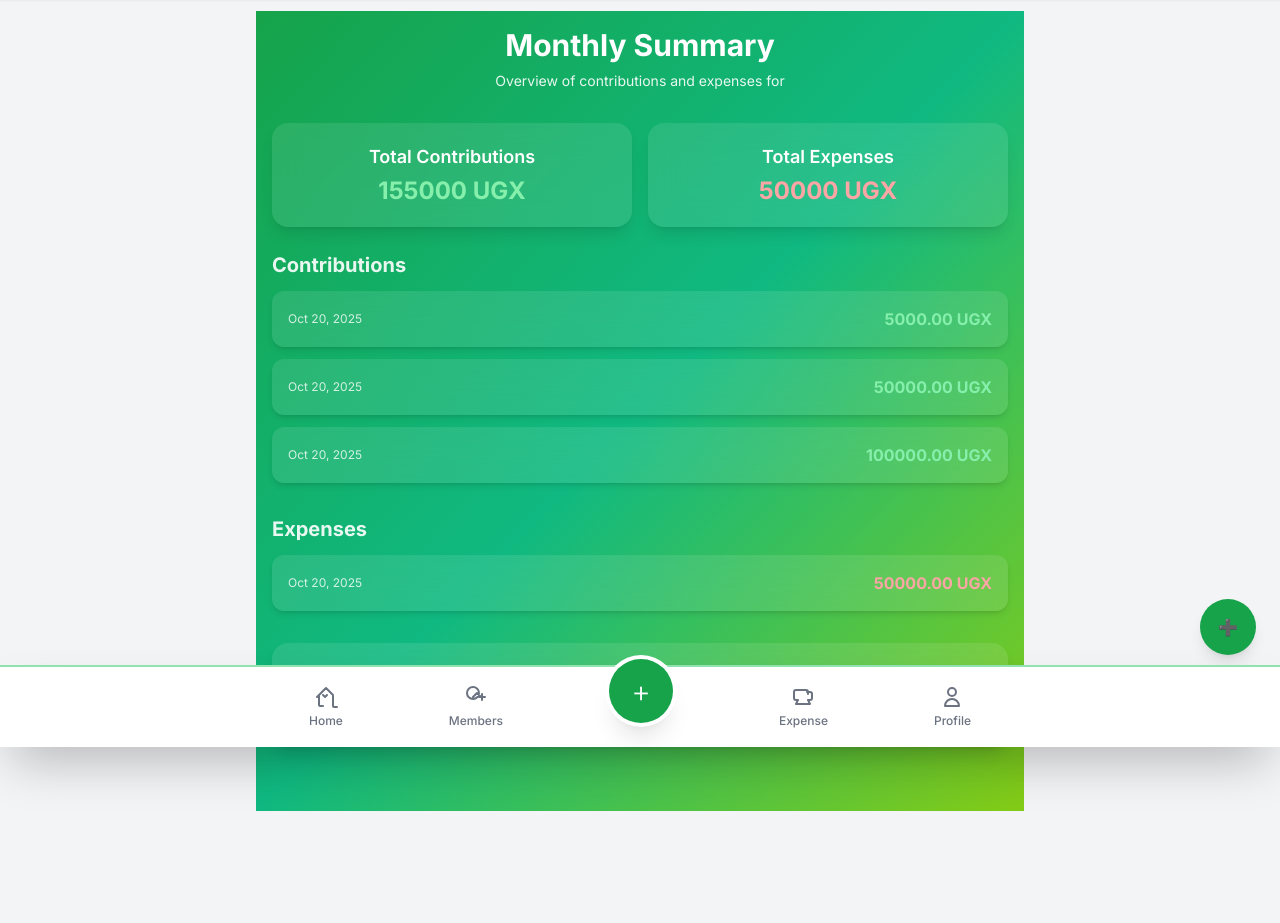
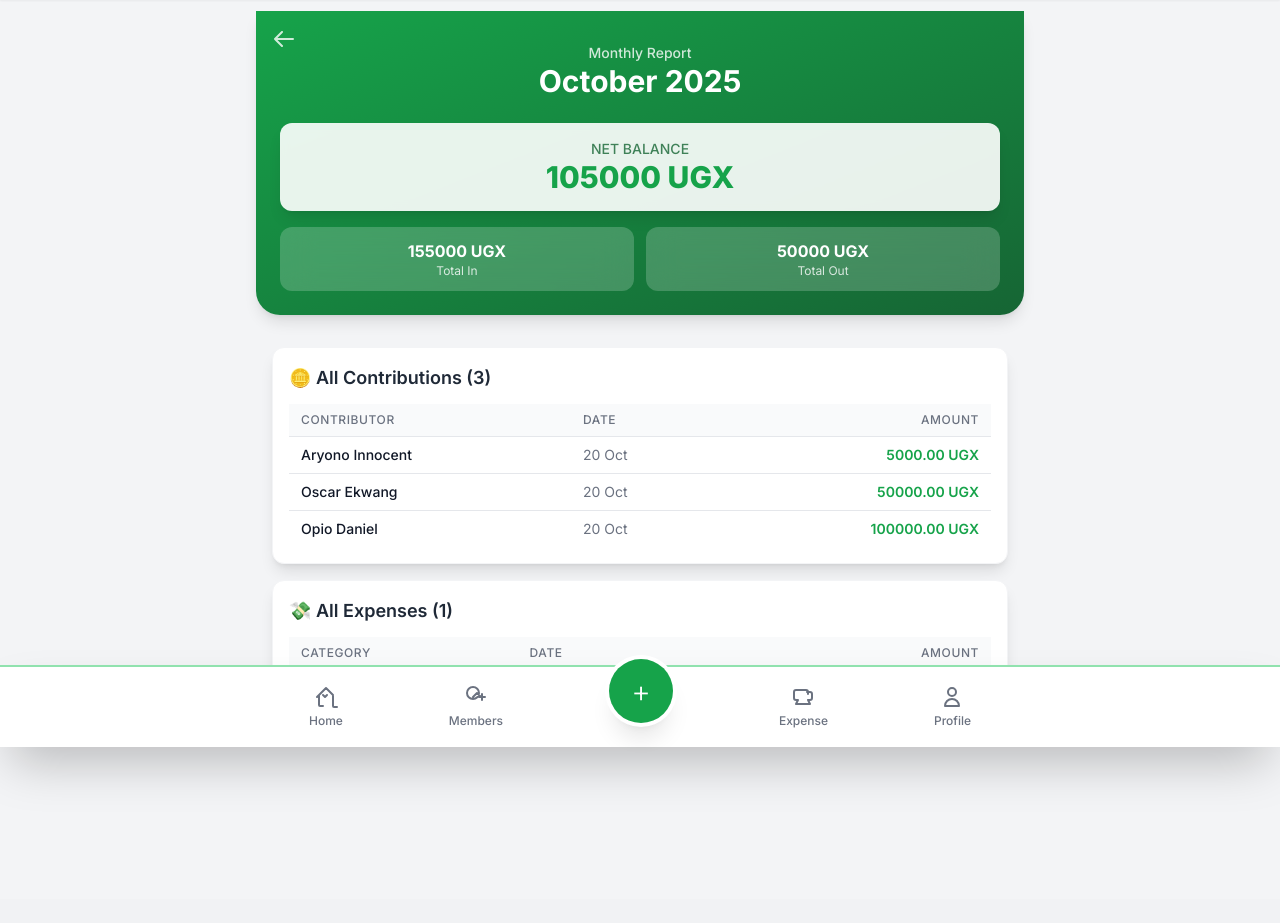
Before and after one commit to opiodaniel/family_savings_project, a Django app: page /monthly-summary/ in a window 1280 px wide. Shown: the part 53-976 px from the top of the page. After the commit the page ends 831 px from the top, so only its background shows below. Run offline with Django 5.2, Linux system fonts and the light colour scheme; a user stored in the database is signed in; data comes from the database, SQL or seed files in the repository; both versions use the stored data as it was after the commit; some libraries are stand-ins or nearby versions.

Commit message:
working on monthly contribution page

```diff
--- a/savings/templates/monthly_summary.html
+++ b/savings/templates/monthly_summary.html
@@ -1,83 +1,133 @@
 {% extends 'base.html' %}
-{% load static %}
+{% block title %}Monthly Summary{% endblock %}
 
 {% block content %}
-<section class="min-h-screen bg-gradient-to-br from-green-600 via-emerald-500 to-lime-500 text-white p-4">
 <!-- Header -->
-  <div class="max-w-3xl mx-auto text-center mb-8">
-    <h1 class="text-2xl md:text-3xl font-bold mb-2">Monthly Summary</h1>
-    <p class="text-sm opacity-90">Overview of contributions and expenses for {{ month|date:"F Y" }}</p>
+<div class="relative bg-gradient-to-br from-green-600 to-green-800 to-green-800 text-white p-6 rounded-b-3xl shadow-lg mb-8">
+    <a href="{% url 'dashboard' %}" class="absolute top-4 left-4 text-white opacity-80 hover:opacity-100">
+        <!-- Back Icon -->
+        <svg class="w-6 h-6" fill="none" stroke="currentColor" viewBox="0 0 24 24" xmlns="http://www.w3.org/2000/svg"><path stroke-linecap="round" stroke-linejoin="round" stroke-width="2" d="M10 19l-7-7m0 0l7-7m-7 7h18"></path></svg>
+    </a>
+    <div class="text-center pt-2">
+        <p class="text-sm font-medium opacity-80">Monthly Report</p>
+        <h1 class="text-3xl font-bold">{{ month }} {{ year }}</h1>
     </div>
 
-  <!-- Totals Overview -->
-  <div class="grid grid-cols-1 sm:grid-cols-2 gap-4 max-w-3xl mx-auto mb-6">
-    <div class="bg-white/10 backdrop-blur-lg p-5 rounded-2xl shadow-lg text-center">
-      <h2 class="text-lg font-semibold mb-1">Total Contributions</h2>
-      <p class="text-2xl font-bold text-green-300">{{ total_contributions }} UGX</p>
+    <!-- Summary Metrics -->
+    <div class="bg-white/90 backdrop-blur-sm p-4 rounded-xl shadow-lg mt-6 text-center text-green-800">
+        <p class="text-sm font-medium opacity-80">NET BALANCE</p>
+        <p class="text-3xl font-extrabold
+           {% if balance >= 0 %}text-green-600{% else %}text-red-500{% endif %}">
+            {{ balance|default:"0.00" }} UGX
+        </p>
     </div>
-    <div class="bg-white/10 backdrop-blur-lg p-5 rounded-2xl shadow-lg text-center">
-      <h2 class="text-lg font-semibold mb-1">Total Expenses</h2>
-      <p class="text-2xl font-bold text-red-300">{{ total_expenses }} UGX</p>
+
+    <div class="mt-4 grid grid-cols-2 gap-3 text-center">
+        <div class="bg-white/20 backdrop-blur-lg p-3 rounded-xl">
+            <p class="text-base font-bold">{{ total_contributions|default:"0.00" }} UGX</p>
+            <p class="text-xs opacity-80">Total In</p>
+        </div>
+        <div class="bg-white/20 backdrop-blur-lg p-3 rounded-xl">
+            <p class="text-base font-bold">{{ total_expenses|default:"0.00" }} UGX</p>
+            <p class="text-xs opacity-80">Total Out</p>
+        </div>
     </div>
 </div>
 
-  <!-- Contributions -->
-  <div class="max-w-3xl mx-auto mb-8">
-    <h2 class="text-xl font-bold mb-3 text-white/90">Contributions</h2>
-    <div class="space-y-3">
-      {% for contribution in user_contributions %}
-      <div class="bg-white/10 backdrop-blur-lg p-4 rounded-xl shadow-md flex justify-between items-center">
-        <div>
-          <p class="font-semibold text-white">{{ contribution.member.name }}</p>
-          <p class="text-xs text-white/80">{{ contribution.date|date:"M d, Y" }}</p>
+<!-- Section: All Contributions -->
+<div class="space-y-4 px-4 mb-16">
+    <div class="bg-white p-4 rounded-xl shadow-lg border border-gray-100">
+        <h2 class="text-lg font-semibold text-gray-800 mb-3 flex justify-between">
+            <span>🪙 All Contributions ({{ user_contributions|length }})</span>
+        </h2>
+
+        <!-- Table Container - Height reduced to max-h-60 for compactness -->
+        <div class="overflow-x-auto">
+            <div class="max-h-60 overflow-y-auto">
+                {% if user_contributions %}
+                    <table class="min-w-full divide-y divide-gray-200">
+                        <thead class="bg-gray-50 sticky top-0">
+                            <tr>
+                                <th scope="col" class="px-3 py-2 text-left text-xs font-medium text-gray-500 uppercase tracking-wider">
+                                    Contributor
+                                </th>
+                                <th scope="col" class="px-3 py-2 text-left text-xs font-medium text-gray-500 uppercase tracking-wider">
+                                    Date
+                                </th>
+                                <th scope="col" class="px-3 py-2 text-right text-xs font-medium text-gray-500 uppercase tracking-wider">
+                                    Amount
+                                </th>
+                            </tr>
+                        </thead>
+                        <tbody class="bg-white divide-y divide-gray-200">
+                            {% for c in user_contributions %}
+                            <tr>
+                                <td class="px-3 py-2 whitespace-nowrap text-sm font-medium text-gray-900">
+                                    <!-- Display the Member's name from the related Member object -->
+                                    {{ c.member.first_name|title }} {{ c.member.last_name|title }}
+                                </td>
+                                <td class="px-3 py-2 whitespace-nowrap text-sm text-gray-500">
+                                    {{ c.date|date:"d M" }}
+                                </td>
+                                <td class="px-3 py-2 whitespace-nowrap text-sm text-right font-semibold text-green-600">
+                                    {{ c.amount }} UGX
+                                </td>
+                            </tr>
+                            {% endfor %}
+                        </tbody>
+                    </table>
+                {% else %}
+                    <p class="text-gray-500 text-sm text-center py-4">No contributions recorded this month.</p>
+                {% endif %}
             </div>
-        <span class="text-green-300 font-bold">{{ contribution.amount }} UGX</span>
-      </div>
-      {% empty %}
-      <div class="text-center text-white/80 italic">No contributions this month.</div>
-      {% endfor %}
         </div>
     </div>
 
-  <!-- Expenses -->
-  <div class="max-w-3xl mx-auto mb-8">
-    <h2 class="text-xl font-bold mb-3 text-white/90">Expenses</h2>
-    <div class="space-y-3">
-      {% for expense in expenses %}
-      <div class="bg-white/10 backdrop-blur-lg p-4 rounded-xl shadow-md flex justify-between items-center">
-        <div>
-          <p class="font-semibold text-white">{{ expense.reason }}</p>
-          <p class="text-xs text-white/80">{{ expense.date|date:"M d, Y" }}</p>
-        </div>
-        <span class="text-red-300 font-bold">{{ expense.amount }} UGX</span>
-      </div>
-      {% empty %}
-      <div class="text-center text-white/80 italic">No expenses this month.</div>
+    <!-- Section: All Expenses -->
+    <div class="bg-white p-4 rounded-xl shadow-lg border border-gray-100">
+        <h2 class="text-lg font-semibold text-gray-800 mb-3 flex justify-between">
+            <span>💸 All Expenses ({{ expenses|length }})</span>
+        </h2>
+
+        <!-- Expense List - Using the same max height for consistency -->
+        <div class="overflow-x-auto">
+            <div class="max-h-60 overflow-y-auto">
+                {% if expenses %}
+                    <table class="min-w-full divide-y divide-gray-200">
+                        <thead class="bg-gray-50 sticky top-0">
+                            <tr>
+                                <th scope="col" class="px-3 py-2 text-left text-xs font-medium text-gray-500 uppercase tracking-wider">
+                                    Category
+                                </th>
+                                <th scope="col" class="px-3 py-2 text-left text-xs font-medium text-gray-500 uppercase tracking-wider">
+                                    Date
+                                </th>
+                                <th scope="col" class="px-3 py-2 text-right text-xs font-medium text-gray-500 uppercase tracking-wider">
+                                    Amount
+                                </th>
+                            </tr>
+                        </thead>
+                        <tbody class="bg-white divide-y divide-gray-200">
+                            {% for e in expenses %}
+                            <tr>
+                                <td class="px-3 py-2 whitespace-nowrap text-sm font-medium text-gray-900">
+                                    {{ e.category|title }}
+                                </td>
+                                <td class="px-3 py-2 whitespace-nowrap text-sm text-gray-500">
+                                    {{ e.date|date:"d M" }}
+                                </td>
+                                <td class="px-3 py-2 whitespace-nowrap text-sm text-right font-semibold text-red-600">
+                                    {{ e.amount }} UGX
+                                </td>
+                            </tr>
                             {% endfor %}
+                        </tbody>
+                    </table>
+                {% else %}
+                    <p class="text-gray-500 text-sm text-center py-4">No expenses recorded this month.</p>
+                {% endif %}
             </div>
         </div>
-
-  <!-- Net Balance -->
-  <div class="max-w-3xl mx-auto text-center mt-8 mb-6">
-    <div class="bg-white/10 backdrop-blur-lg p-5 rounded-2xl shadow-lg">
-      <h2 class="text-lg font-semibold mb-1">Net Balance</h2>
-      <p class="text-2xl font-bold {% if balance >= 0 %}text-green-300{% else %}text-red-300{% endif %}">
-        {{ balance }} UGX
-      </p>
     </div>
 </div>
-
-{% if user.is_staff %}
-<div class="fixed bottom-6 right-6 flex flex-col gap-3">
-  <a href="{% url 'add_contribution' %}"
-     class="w-14 h-14 flex items-center justify-center rounded-full bg-green-600 text-white shadow-lg hover:bg-green-700">
-    ➕
-  </a>
-  <a href="{% url 'add_expense' %}"
-     class="w-14 h-14 flex items-center justify-center rounded-full bg-red-600 text-white shadow-lg hover:bg-red-700">
-    💸
-  </a>
-</div>
-{% endif %}
-</section>
 {% endblock %}
--- a/savings/views.py
+++ b/savings/views.py
@@ -99,12 +99,16 @@ def dashboard(request):
     today = timezone.now()
     month = today.month
     year = today.year
+    lifetime_total_contributions = Contribution.objects.aggregate(
+        total=Sum('amount')
+    )['total'] or 0
     total_contributions = Contribution.objects.filter(month=month, year=year).aggregate(total=Sum('amount'))['total'] or 0
     total_expenses = Expense.objects.filter(date__month=month, date__year=year).aggregate(total=Sum('amount'))['total'] or 0
     user_contributions = Contribution.objects.filter(month=month, year=year).select_related('member')
     expenses = Expense.objects.filter(date__month=month, date__year=year)
     net_balance = total_contributions - total_expenses
     return render(request, 'dashboard.html', {
+        'lifetime_total_contributions': lifetime_total_contributions,
         'total_contributions': total_contributions,
         'total_expenses': total_expenses,
         'user_contributions': user_contributions,
```
Also changed, not shown: db.sqlite3. Lines whose indentation alone changed are shown as unchanged.
